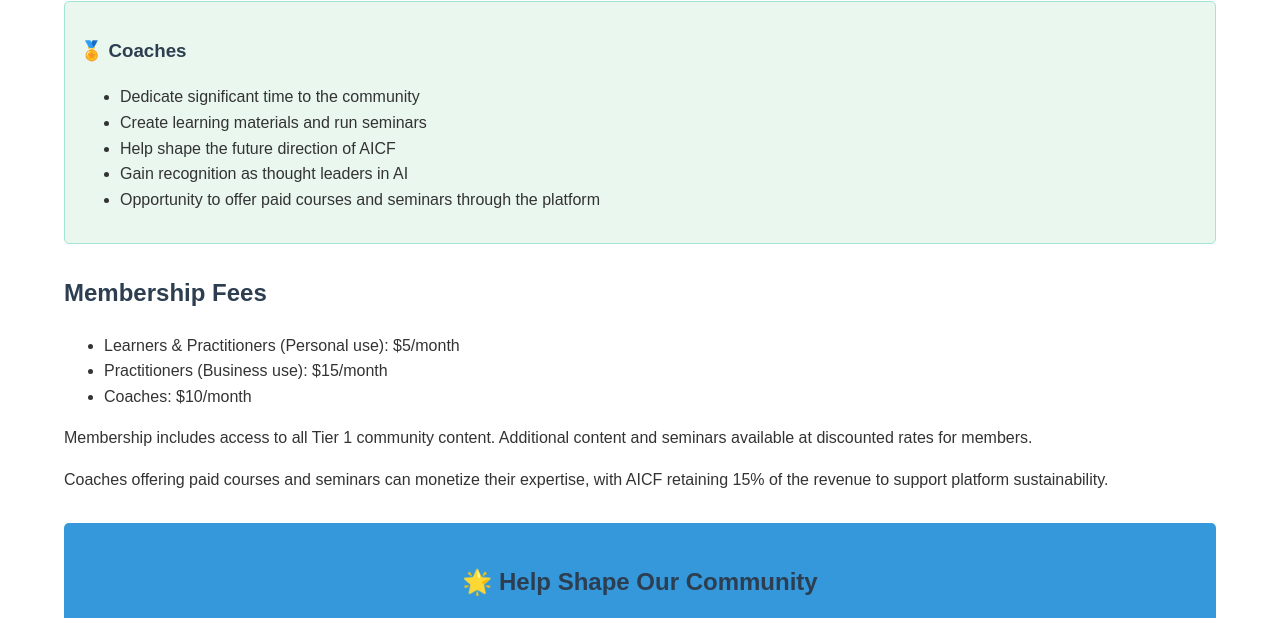
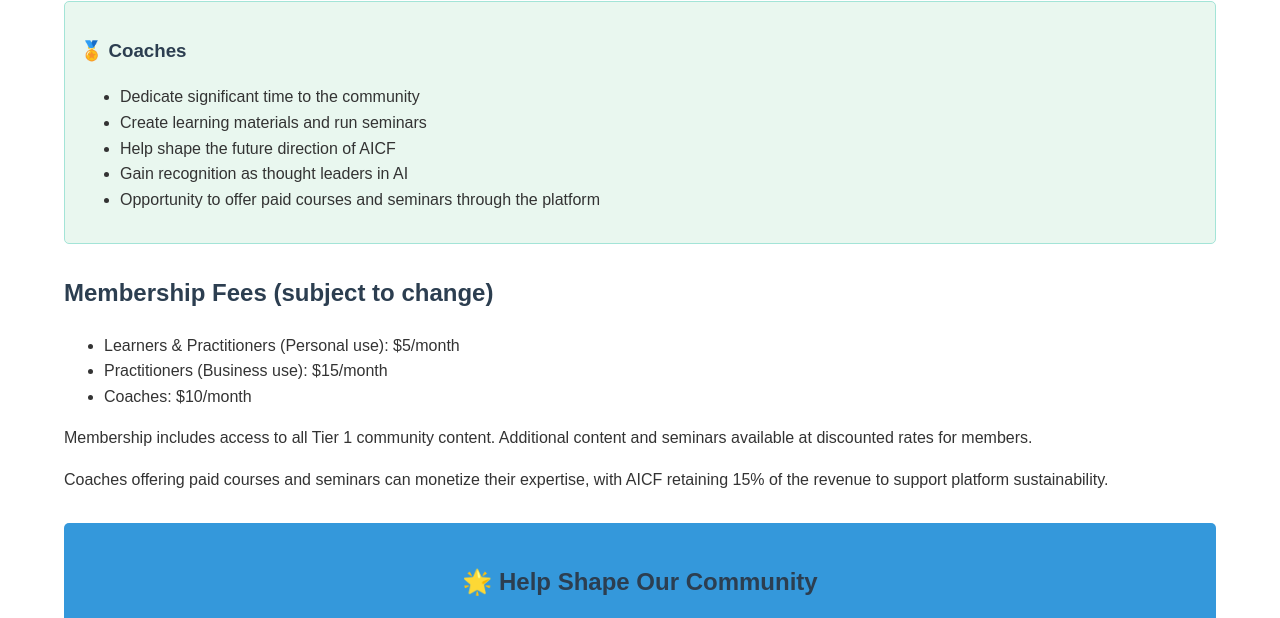
Before and after one commit to peterkaminski/aicf-launch, a plain HTML site: page index.html in a window 1280 px wide. Shown: the part 3042-3660 px from the top of the page. Drawn offline with Linux system fonts and the light colour scheme.

Commit message:
add 'subject to change'

```diff
--- a/index.html
+++ b/index.html
@@ -179,7 +179,7 @@
             </div>
 
             <div class="section">
-                <h2>Membership Fees</h2>
+                <h2>Membership Fees (subject to change)</h2>
                 <ul>
                     <li>Learners & Practitioners (Personal use): $5/month</li>
                     <li>Practitioners (Business use): $15/month</li>
@@ -187,6 +187,7 @@
                 </ul>
                 <p>Membership includes access to all Tier 1 community content. Additional content and seminars available at discounted rates for members.</p>
                 <p>Coaches offering paid courses and seminars can monetize their expertise, with AICF retaining 15% of the revenue to support platform sustainability.</p>
+
             </div>
 
             <div class="cta-box">
```
